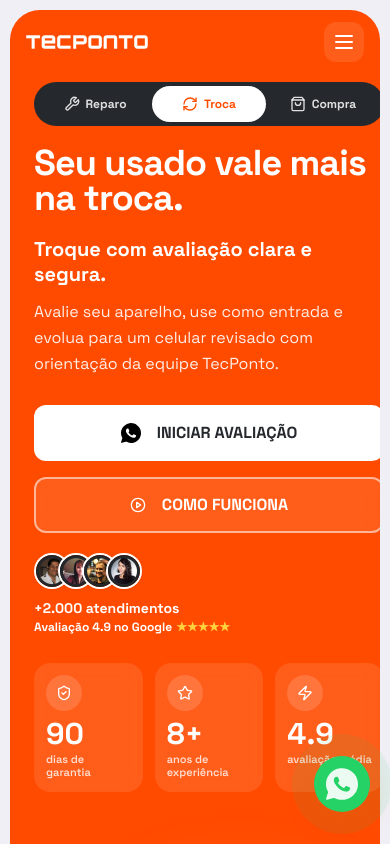
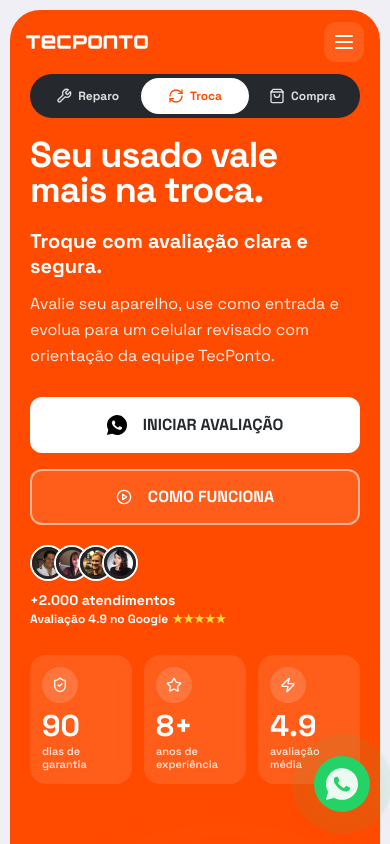
Before and after one commit to igormarinsantos/Tecponto, a React (Vite) app: page / in a window 390 px wide. Shown: the top 844 px of the page. Built offline with nearby package versions, Linux system fonts and the light colour scheme.

Commit message:
Balance mobile hero padding

```diff
--- a/src/pages/Home.tsx
+++ b/src/pages/Home.tsx
@@ -163,10 +163,10 @@
         onPointerLeave={() => heroPointerY.set(0)}
       >
 
-        <div className="container mx-auto px-4 relative z-10">
+        <div className="container mx-auto px-5 md:px-4 relative z-10">
           <div className="grid items-center gap-12 lg:grid-cols-[1.05fr_0.95fr] max-w-[1360px] mx-auto">
-            <div className="p-2 text-left text-white">
-              <div className="mb-5 grid w-[calc(100vw-40px)] max-w-full grid-cols-3 overflow-hidden rounded-full bg-[#25292D] p-1 md:mb-6 md:inline-flex md:w-auto md:overflow-visible">
+            <div className="p-0 text-left text-white md:p-2">
+              <div className="mb-5 grid w-full max-w-full grid-cols-3 overflow-hidden rounded-full bg-[#25292D] p-1 md:mb-6 md:inline-flex md:w-auto md:overflow-visible">
                 {heroModes.map((mode, index) => {
                   const Icon = mode.icon;
                   const isActive = index === currentWordIndex;
```
